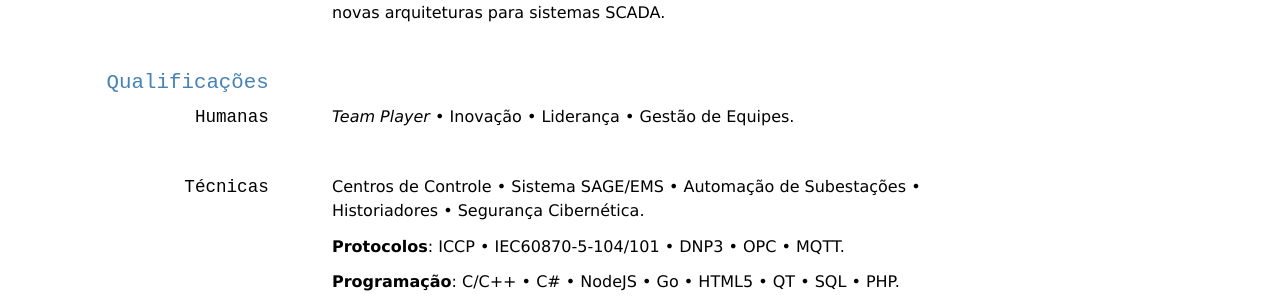
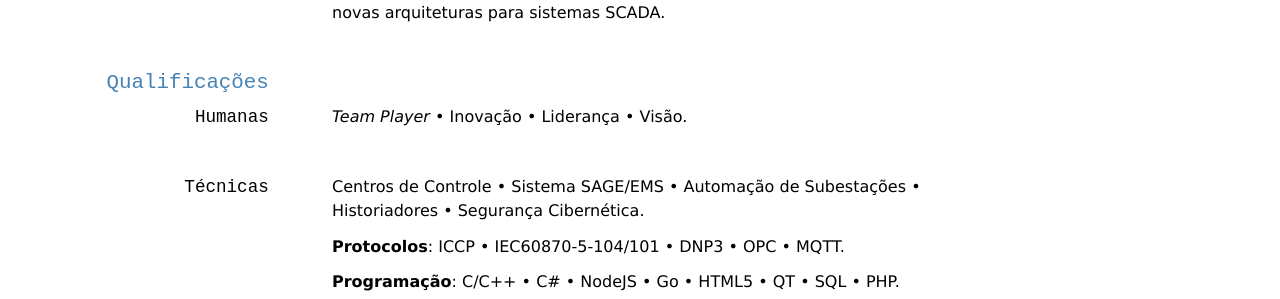
Before and after one commit to riclolsen/cv, a Jekyll site: the page built from index.md, in a window 1280 px wide. Shown: the part 375-674 px from the top of the page. Built offline with Jekyll 4.4.1, drawn with Linux system fonts in a browser that asks for light colours; nearby versions of some CDN libraries.

Commit message:
Update index.md

```diff
--- a/index.md
+++ b/index.md
@@ -21,7 +21,7 @@ Meu foco de trabalho é na elaboração de sistemas mais efetivos para operaçã
 
 ### Humanas
 
-_Team Player_ • Inovação • Liderança • Gestão de Equipes.
+_Team Player_ • Inovação • Liderança • Visão.
 
 ### Técnicas
 
```
